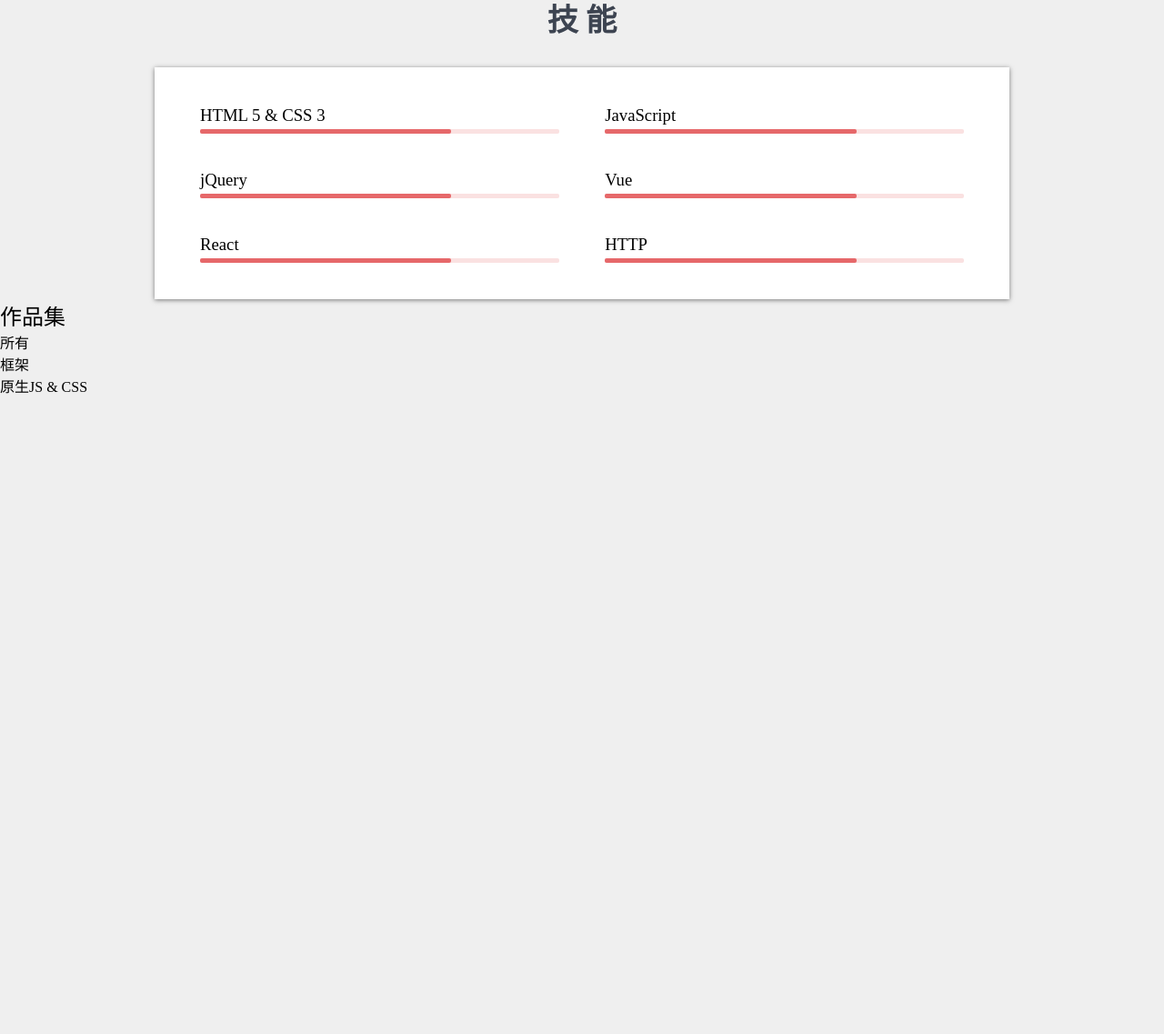
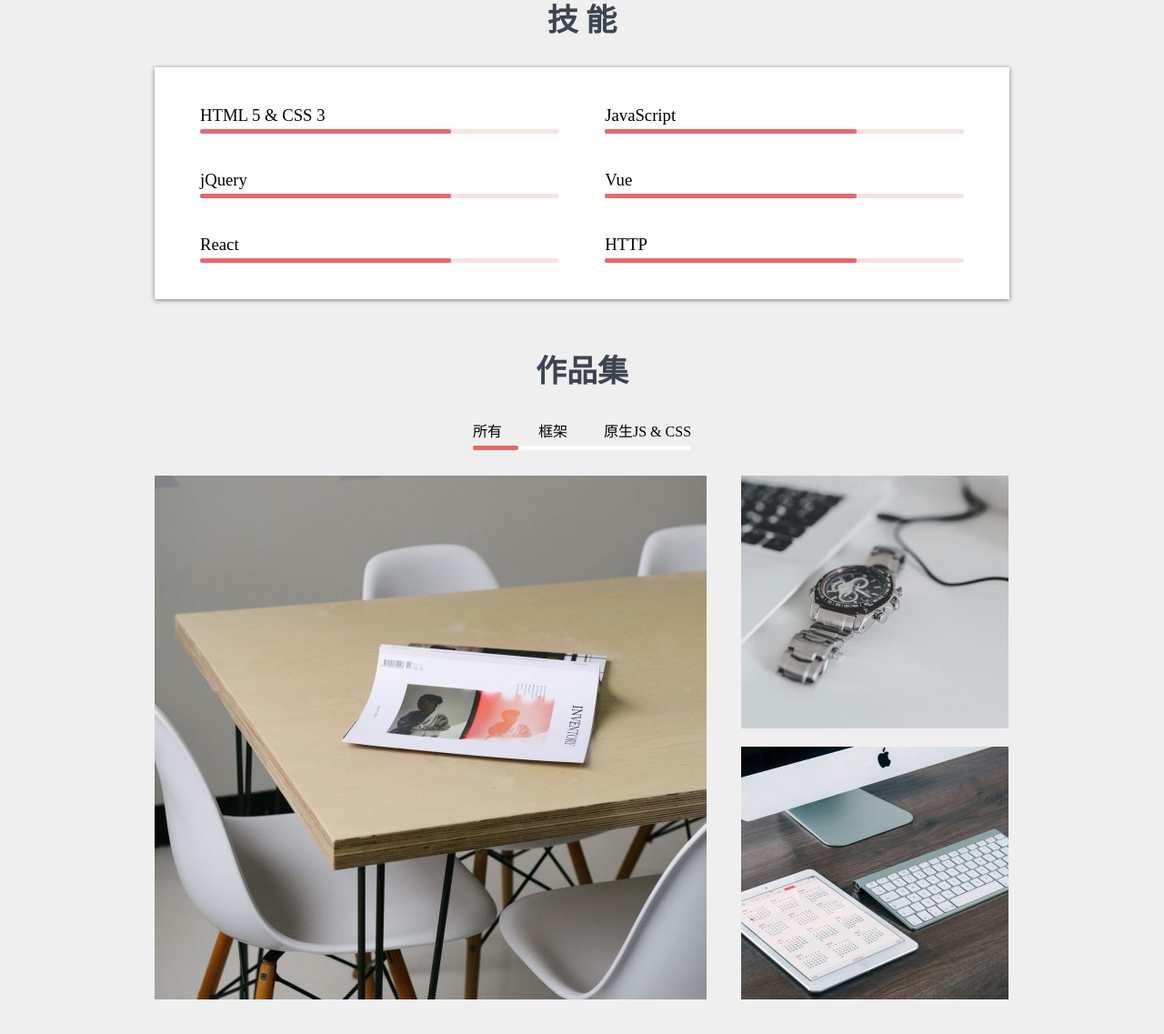
Before and after one commit to MajorDong/Mycv, a plain HTML site: page index.html in a window 1280 px wide. Shown: the part 934-2071 px from the top of the page at 91% size. Before the commit the page ends 1370 px from the top, so only its background shows below. Drawn offline with Linux system fonts and the light colour scheme.

Commit message:
css 完善

```diff
--- a/index.html
+++ b/index.html
@@ -138,20 +138,40 @@
 
     </ol>
   </section>
-  <section>
+  <section class="portfolio">
     <h2>作品集</h2>
     <nav>
-      <ol>
-        <li>所有</li>
-        <li>框架</li>
-        <li>原生JS &amp; CSS</li>
+      <ol class="clearfix">
+        <li id="portfolio1">所有</li>
+        <li id="portfolio2">框架</li>
+        <li id="portfolio3">原生JS &amp; CSS</li>
       </ol>
+      <div id="portfolioBar" class="bar state-1">
+        <div class="bar-inner"></div>
+      </div>
     </nav>
+    <script>
+      portfolio1.onclick = function(){
+        portfolioBar.className = 'bar state-1'
+      }
+      portfolio2.onclick = function(){
+        portfolioBar.className = 'bar state-2'
+      }
+      portfolio3.onclick = function(){
+        portfolioBar.className = 'bar state-3'
+      }
+    </script>
 
-    <div class="jobs">
-      <div class="big"></div>
-      <div class="small"></div>
-      <div class="small"></div>
+    <div class="works" style="height: 576px;">
+      <div class="big" style="top: 0; left: 0;">
+        <img src="./img/1.jpg" alt="作品1">
+      </div>
+      <div class="small" style="top: 0; left: 645px;">
+        <img src="./img/2.jpg" alt="作品2">
+      </div>
+      <div class="small" style="top: 298px; left: 645px;">
+        <img src="./img/3.jpg" alt="作品3">
+      </div>
     </div>
   </section>
 </body>
--- a/styles/style.css
+++ b/styles/style.css
@@ -186,13 +186,15 @@ body > main .selfIntroduction {
   line-height: 1.8;
   font-size: 18px;
 }
-section.skills {
+section.skills,
+section.portfolio {
   max-width: 940px;
   margin-left: auto;
   margin-right: auto;
   margin-top: 60px;
 }
-section.skills > h2 {
+section.skills > h2,
+section.portfolio > h2 {
   text-align: center;
   color: #3d4451;
   font-size: 34px;
@@ -232,3 +234,58 @@ section.skills .progress {
   background: #e6686a;
   border-radius: 2px;
 }
+section.portfolio {
+  text-align: center;
+  margin-bottom: 100px;
+}
+section.portfolio > nav {
+  text-align: center;
+  display: inline-block;
+  vertical-align: top;
+  margin-top: 32px;
+  margin-bottom: 28px;
+}
+section.portfolio > nav > ol {
+  margin: 0 auto;
+  display: inline-block;
+  vertical-align: top;
+}
+section.portfolio > nav > ol > li {
+  float: left;
+  margin-left: 40px;
+  cursor: pointer;
+}
+section.portfolio > nav > ol > li:nth-child(1) {
+  margin-left: 0;
+}
+section.portfolio > nav .bar {
+  height: 5px;
+  background: white;
+  margin-top: 5px;
+  border-radius: 2px;
+}
+section.portfolio > nav .bar-inner {
+  height: 100%;
+  background: #e6686a;
+  border-radius: 2px;
+  transition: all 0.2s;
+}
+section.portfolio > nav .bar.state-1 .bar-inner {
+  margin-left: 0;
+  width: 50px;
+}
+section.portfolio > nav .bar.state-2 .bar-inner {
+  margin-left: 65px;
+  width: 50px;
+}
+section.portfolio > nav .bar.state-3 .bar-inner {
+  margin-left: 150px;
+  width: 100px;
+}
+section.portfolio .works {
+  position: relative;
+}
+section.portfolio .works > .big,
+section.portfolio .works > .small {
+  position: absolute;
+}
```
Also changed, not shown: img/1.jpg (added), img/2.jpg (added), img/3.jpg (added).
